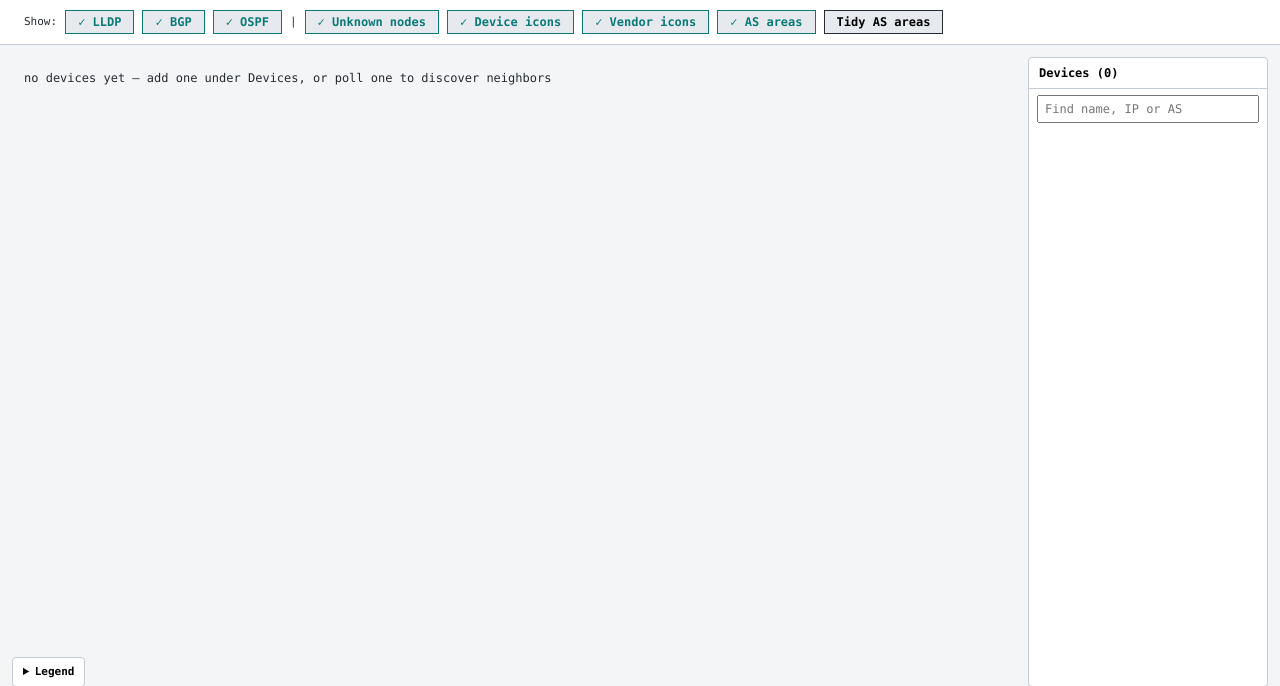
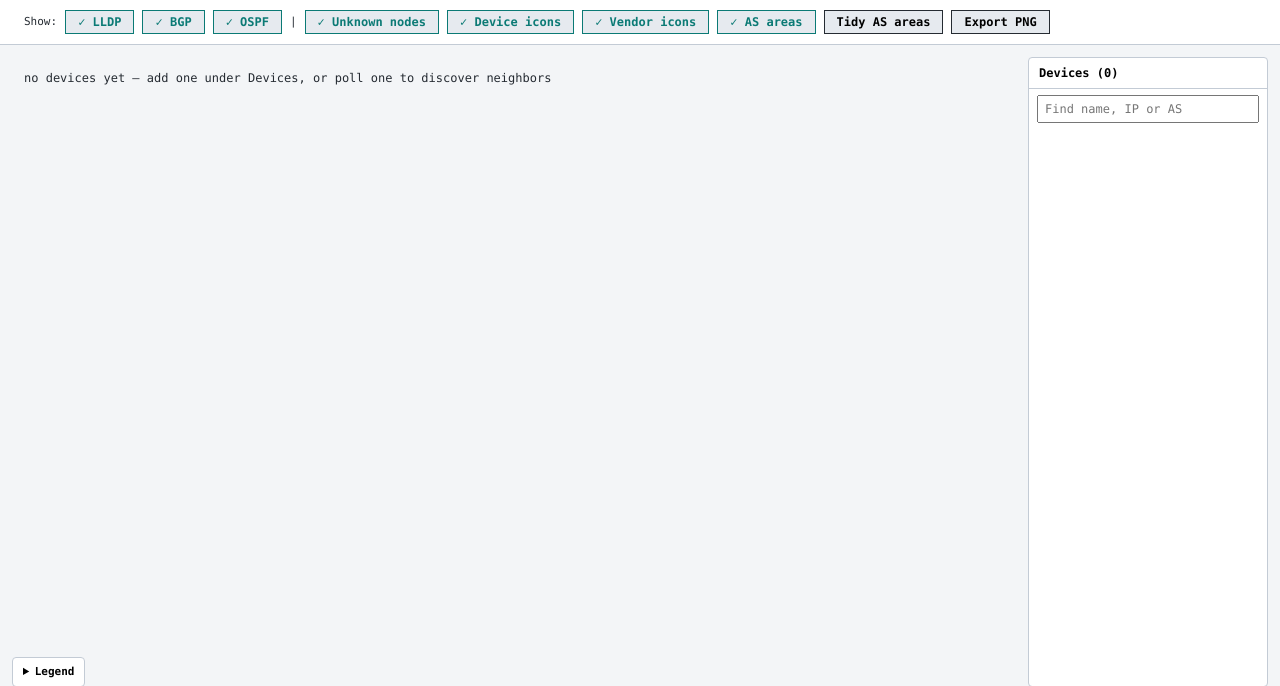
Before and after one commit to orneh24/confetti-topo, a Flask app: page /topology in a window 1280 px wide. Shown: the part 53-739 px from the top of the page. Run offline with Flask 3, Linux system fonts and the light colour scheme; data that the repository does not hold is empty.

Commit message:
Topology Export PNG; roadmap hostname removed; capture viewport taller
Co-Authored-By: Claude Sonnet 5.5 <noreply@anthropic.com>

```diff
--- a/topo/scripts/capture_readme.py
+++ b/topo/scripts/capture_readme.py
@@ -35,7 +35,7 @@ def free_port():
 
 PORT = free_port()
 BASE = "http://127.0.0.1:{}".format(PORT)
-SIZE = {"width": 1280, "height": 900}
+SIZE = {"width": 1280, "height": 1000}
 
 THEMES = ["light", "monokai", "confetti-night", "rainbow"]      # themes.png, in order
 LAYOUTS = ["classic", "modern", "retro95", "msdos", "greencrt"]           # layouts.png, in order
--- a/topo/templates/topology.html
+++ b/topo/templates/topology.html
@@ -77,6 +77,7 @@ button.active { border-color: var(--cyan); color: var(--cyan); }
     <button class="active" id="vendor-btn" aria-pressed="true" onclick="toggleVendor(this)" title="Show the vendor mark and name beside each device icon">Vendor icons</button>
     <button class="active" id="as-btn" aria-pressed="true" onclick="toggleAsAreas(this)" title="Draw a box around the routers of each BGP AS (needs BGP shown)">AS areas</button>
     <button id="tidy-btn" onclick="tidyAsAreas()" title="Move the routers so each BGP AS sits in its own block (changes the saved places)">Tidy AS areas</button>
+    <button id="png-btn" onclick="exportPng()" title="Download the map as a PNG picture">Export PNG</button>
 </div>
 <div class="net-wrap">
     <div id="net"></div>
@@ -340,6 +341,30 @@ function fitMap() {
     var wrapW = document.getElementById('net').offsetWidth || 1;
     network.moveTo({ position: network.getViewPosition(), scale: network.getScale() * Math.max(0.3, (wrapW - listW) / wrapW),
                      offset: { x: (legendW - listW) / 2, y: 0 } });
+}
+
+// Download the map as it is on screen (the canvas is transparent, so paint the page colour under it first).
+function exportPng() {
+    if (!network) { toast('nothing to export'); return; }
+    var src = network.canvas.frame.canvas;
+    var out = document.createElement('canvas');
+    out.width = src.width;
+    out.height = src.height;
+    var ctx = out.getContext('2d');
+    ctx.fillStyle = themeColor('--bg') || '#000';
+    ctx.fillRect(0, 0, out.width, out.height);
+    ctx.drawImage(src, 0, 0);
+    out.toBlob(function (blob) {
+        if (!blob) { toast('export failed'); return; }
+        var d = new Date(), pad = function (n) { return (n < 10 ? '0' : '') + n; };
+        var a = document.createElement('a');
+        a.href = URL.createObjectURL(blob);
+        a.download = 'confetti-topo-' + d.getFullYear() + pad(d.getMonth() + 1) + pad(d.getDate()) + '-' + pad(d.getHours()) + pad(d.getMinutes()) + '.png';
+        document.body.appendChild(a);
+        a.click();
+        a.remove();
+        setTimeout(function () { URL.revokeObjectURL(a.href); }, 1000);
+    }, 'image/png');
 }
 
 // /topology?device=<id> (from the Recent changes page): select that device and centre on it, once.
@@ -1083,6 +1108,7 @@ function openContextMenu(id, x, y) {
         spec = { title: 'Map', items: [
             { label: 'Show all', action: showAllLayers },
             { label: 'Reset view', action: fitMap },
+            { label: 'Export PNG', action: exportPng },
             { label: 'Tidy AS areas', action: tidyAsAreas },
             { label: 'Re-arrange', action: rearrange },
         ] };
```
Also changed, not shown: docs/ROADMAP.md (+1 -1 lines), docs/CHANGELOG-GOAL.md.
